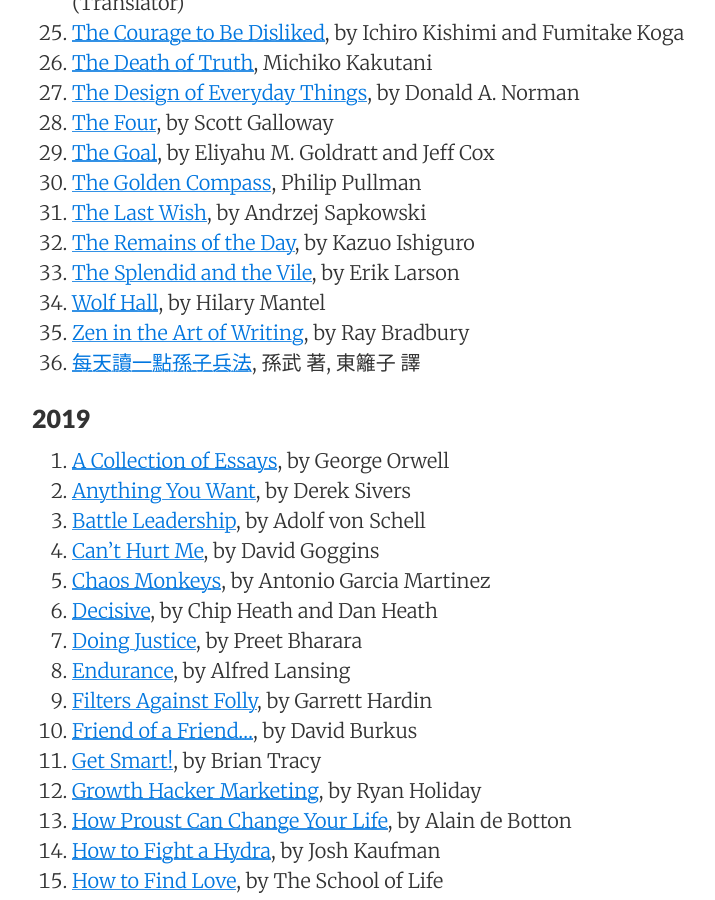
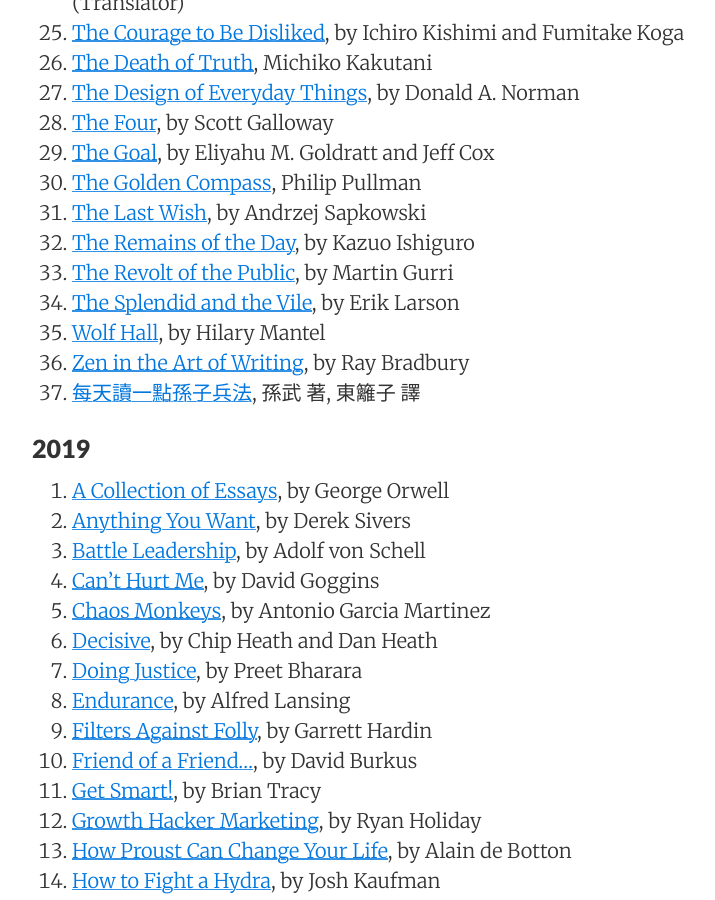
Before and after one commit to sewardlee337/sewardlee337.github.io, a Jekyll site: the page built from readinglist.md, in a window 1280 px wide and 900 px high, scrolled down 1340 px. Shown: the whole window, without its empty margins (188-903 px from the left). Built offline with Jekyll 4.4.1, drawn with Linux system fonts in a browser that asks for light colours; nearby versions of some CDN libraries.

Commit message:
Update reading list

```diff
--- a/readinglist.md
+++ b/readinglist.md
@@ -52,6 +52,7 @@ _"My alma mater was books, a good library... I could spend the rest of my life r
 1. [The Golden Compass](https://amzn.to/2wTKMqk), Philip Pullman
 1. [The Last Wish](https://amzn.to/2QBo39P), by Andrzej Sapkowski
 1. [The Remains of the Day](https://amzn.to/34vWaFB), by Kazuo Ishiguro
+1. [The Revolt of the Public](https://amzn.to/33PXPaz), by Martin Gurri
 1. [The Splendid and the Vile](https://amzn.to/3f1N9Zb), by Erik Larson
 1. [Wolf Hall](https://amzn.to/2Lq84Iz), by Hilary Mantel
 1. [Zen in the Art of Writing](https://amzn.to/3b1YMgA), by Ray Bradbury
```
